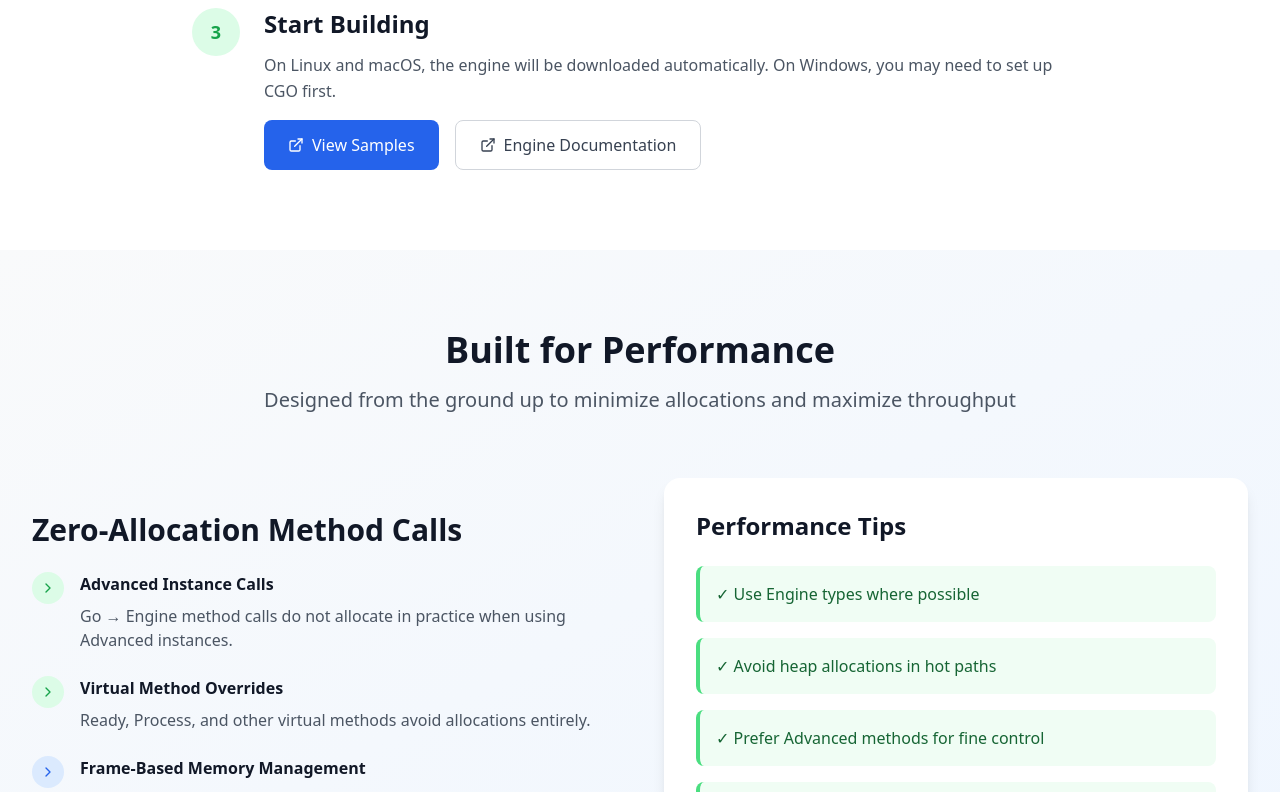
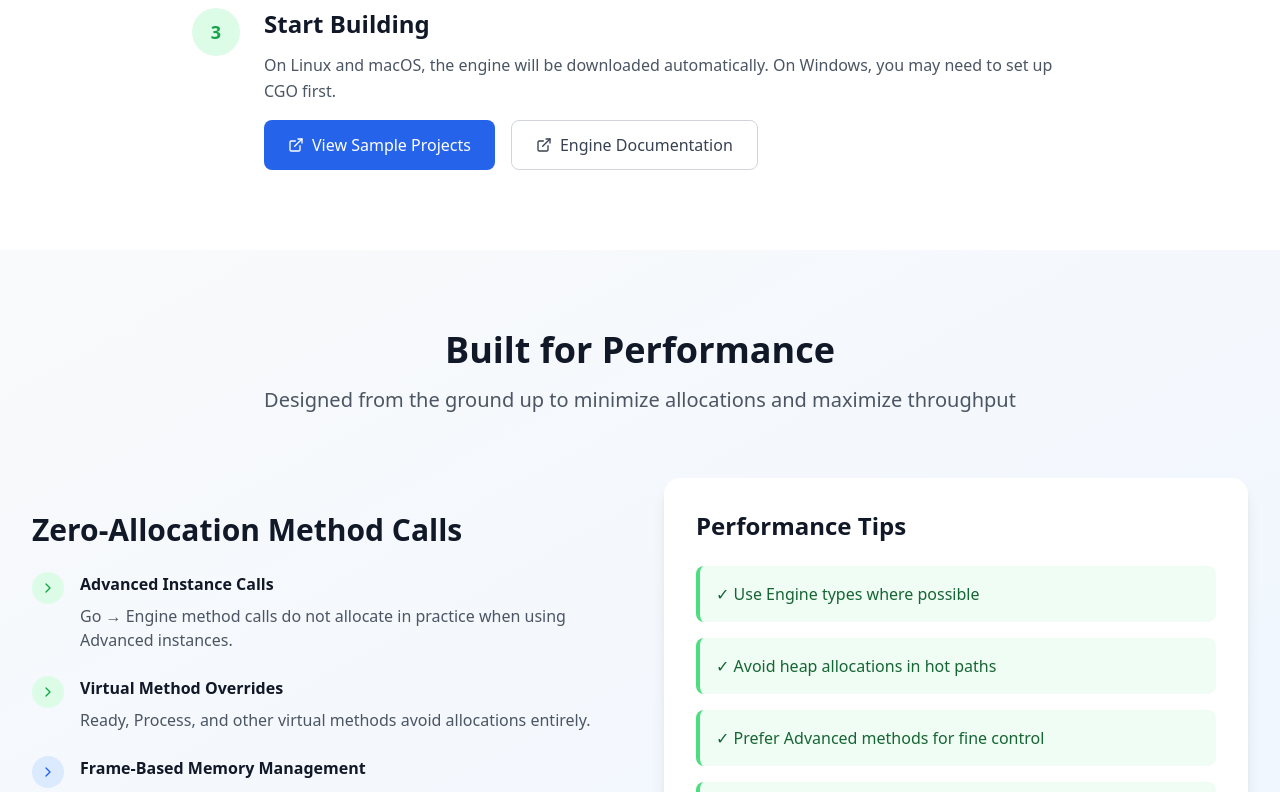
Before and after one commit to grow-graphics/gd, a React (Vite) app: page / in a window 1280 px wide. Shown: the part 3480-4272 px from the top of the page. Built offline with nearby package versions, Linux system fonts and the light colour scheme.

Commit message:
reword samples

```diff
--- a/src/App.tsx
+++ b/src/App.tsx
@@ -459,7 +459,7 @@ func main() {
                       className="inline-flex items-center space-x-2 bg-blue-600 text-white px-6 py-3 rounded-lg hover:bg-blue-700 transition-colors"
                     >
                       <ExternalLink className="h-4 w-4" />
-                      <span>View Samples</span>
+                      <span>View Sample Projects</span>
                     </a>
                     <a
                       href="https://docs.godotengine.org/en/latest/"
@@ -801,7 +801,7 @@ func main() {
                   rel="noopener noreferrer"
                   className="block text-gray-300 hover:text-white transition-colors"
                 >
-                  Samples
+                  Sample Projects
                 </a>
                 <a
                   href="https://docs.godotengine.org/en/latest/"
```
